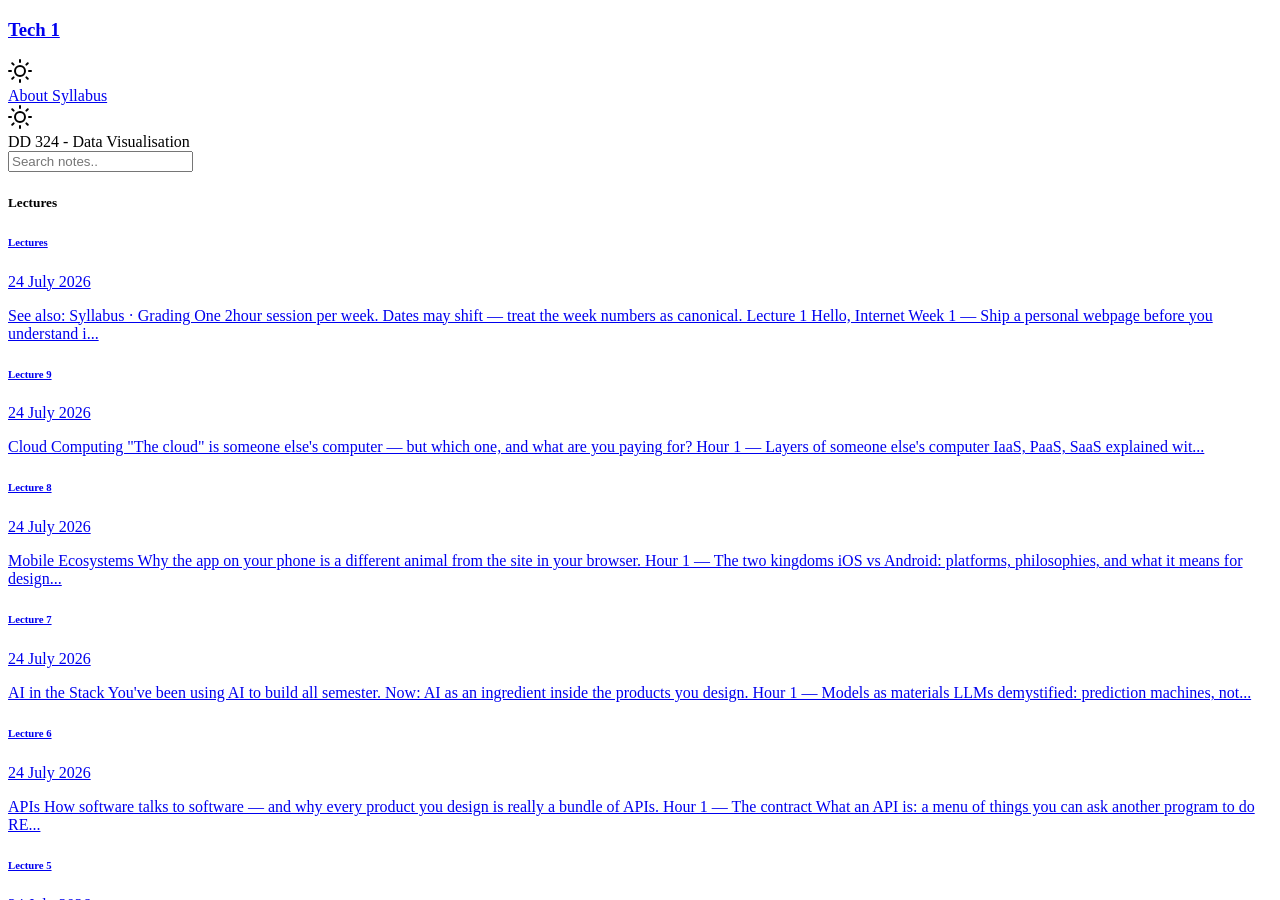
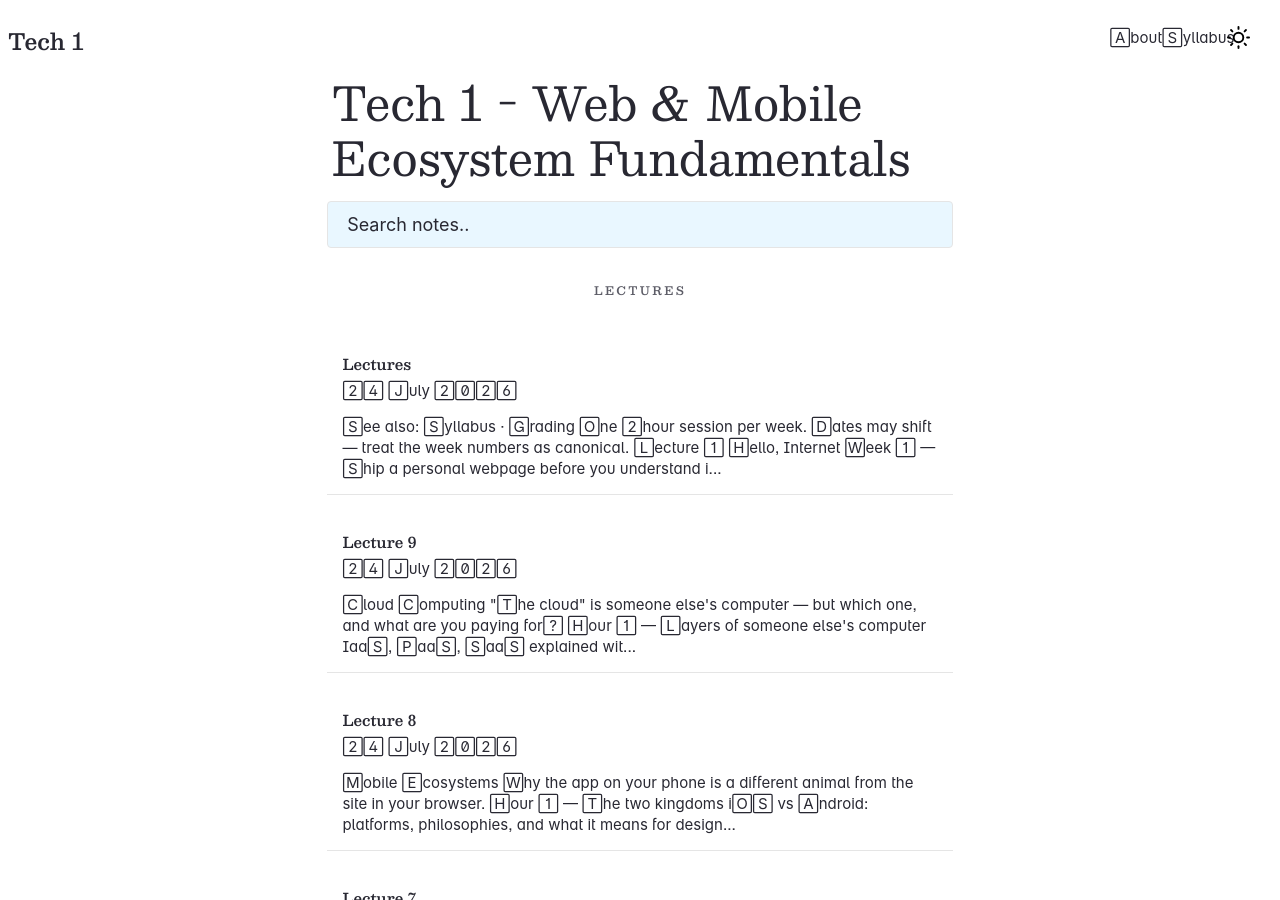
Before and after one commit to gyanl/tech1, a Jekyll site: the page built from pages/index.md, in a window 1280 px wide and 900 px high. Built offline with Jekyll 4.4.1, drawn with Linux system fonts in a browser that asks for light colours; nearby versions of some CDN libraries; library files that are not in the unit come from our copies.

Commit message:
Fix hardcoded dv paths and DD 324 branding in theme templates
CSS links, OG metadata, and nav links now use site.baseurl.
Also retitle homepage and add launch config.

Co-Authored-By: Claude Opus 4.8 <noreply@anthropic.com>

```diff
--- a/_includes/Nav.html
+++ b/_includes/Nav.html
@@ -53,10 +53,10 @@
 
     <div id="navbarBasicExample" class="navbar-menu">
       <div class="navbar-start">
-        <a href="https://gyanl.com/dv/about" target="_blank" class="navbar-item">
+        <a href="{{ site.baseurl }}/about" class="navbar-item">
           About
         </a>
-        <a href="https://gyanl.com/dv/syllabus" target="_blank" class="navbar-item">
+        <a href="{{ site.baseurl }}/syllabus" class="navbar-item">
           Syllabus
         </a>
       </div>
--- a/_layouts/Post.html
+++ b/_layouts/Post.html
@@ -31,10 +31,10 @@
 
 <head>
     <meta content="width=device-width, initial-scale=1" name="viewport" />
-    <meta content="DD 324: Data Visualisation" property="og:site_name" />
-    <meta content="Notes for DD 324: Data Visualisation at Department of Design, DTU" property="og:description">
+    <meta content="Tech 1: Web & Mobile Ecosystem Fundamentals" property="og:site_name" />
+    <meta content="Notes for Tech 1: Web & Mobile Ecosystem Fundamentals" property="og:description">
     <meta content="{{ site.url }}/about/" property="article:author">
-    <meta property="og:image" content="https://gyanl.com/dv/assets/img/ogdv.jpg">
+    <meta property="og:image" content="{{ site.url }}{{ site.baseurl }}/assets/img/OGImg.png">
     <link rel="preconnect" href="https://fonts.googleapis.com">
     <link rel="preconnect" href="https://fonts.gstatic.com" crossorigin>
     <link href="https://fonts.googleapis.com/css2?family=IBM+Plex+Sans:wght@400;600&display=swap" rel="stylesheet">
@@ -52,10 +52,10 @@
     <link rel="canonical" href="{{site.url}}{{page.url}}" />
     <link rel="apple-touch-icon" href="{{ site.baseurl }}/assets/img/profile.png">
     <link rel="icon" href="{{ site.url }}/assets/img/favicon.png" type="image/png" sizes="16x16" />
-    <link href="{{ site.url }}/dv/assets/css/stylesheet.css" rel="stylesheet" media="all" class="default" />
-    <link href="{{ site.url }}/dv/assets/css/main.css" rel="stylesheet" media="all" class="default" />
-    <link href="{{ site.url }}/dv/assets/css/Util.css" rel="stylesheet" media="all" class="default" />
-    <link href="{{ site.url }}/dv/assets/css/vendor/Katex.css" rel="stylesheet" media="all" class="default" />
+    <link href="{{ site.url }}{{ site.baseurl }}/assets/css/stylesheet.css" rel="stylesheet" media="all" class="default" />
+    <link href="{{ site.url }}{{ site.baseurl }}/assets/css/main.css" rel="stylesheet" media="all" class="default" />
+    <link href="{{ site.url }}{{ site.baseurl }}/assets/css/Util.css" rel="stylesheet" media="all" class="default" />
+    <link href="{{ site.url }}{{ site.baseurl }}/assets/css/vendor/Katex.css" rel="stylesheet" media="all" class="default" />
 
     <!--[if IE]>
         <link href="/assets/css/ie-target.css" rel="stylesheet" type="text/css"/>
--- a/pages/index.md
+++ b/pages/index.md
@@ -4,6 +4,6 @@
 
 layout: Post
 feedformat: card
-title: DD 324 - Data Visualisation
+title: Tech 1 - Web & Mobile Ecosystem Fundamentals
 permalink: /
 ---
```
Also changed, not shown: .claude/launch.json (added).
